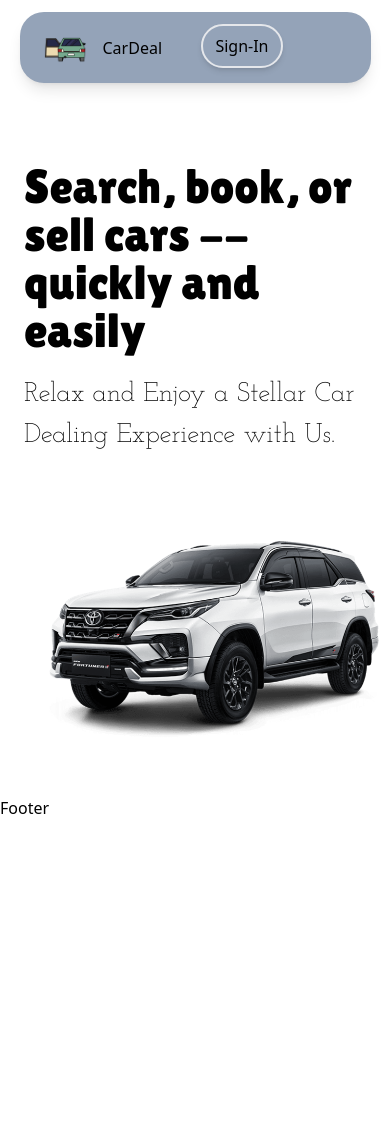
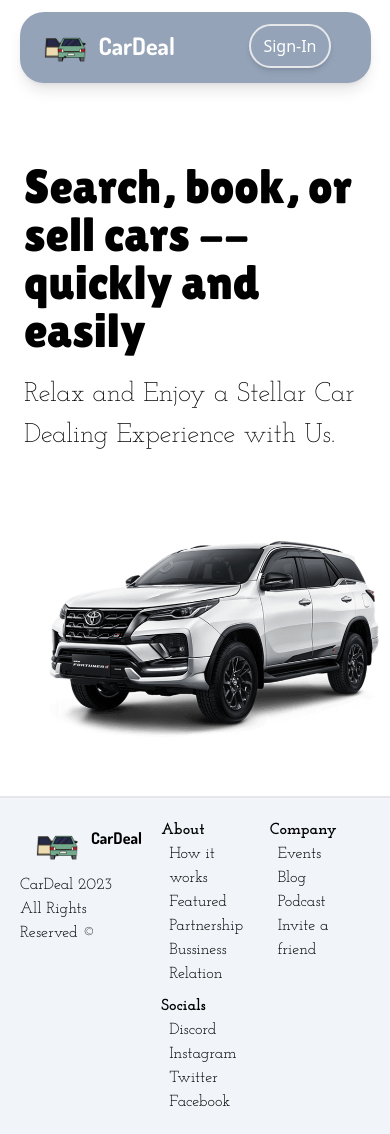
Before and after one commit to NeilJoseph019/CarDealerApp, a Next.js app in the folder car_dealer_app/: page / in a window 390 px wide. Before the commit the page ends 844 px from the top, so only its background shows below. Built offline with nearby package versions, Linux system fonts and the light colour scheme.

Commit message:
Completed Footer

```diff
--- /dev/null
+++ b/car_dealer_app/components/button/Button.tsx
@@ -0,0 +1,9 @@
+import React from 'react'
+
+const Button = () => {
+  return (
+    <div>Button</div>
+  )
+}
+
+export default Button
--- a/car_dealer_app/components/footer/Footer.tsx
+++ b/car_dealer_app/components/footer/Footer.tsx
@@ -1,8 +1,43 @@
 import React from 'react'
+import Image from 'next/image'
+import Link from 'next/link'
+
+import { footerLinks } from '@/constants'
 
 const Footer = () => {
   return (
-    <div>Footer</div>
+    <footer className='border-t-2 border-gray-200 bg-slate-100 p-2 font-paragraphs'>
+      <div className='p-3 flex justify-between'>
+
+        <div className=''>
+          <div className='flex ml-4 '>
+              <Image src={'/car-256.png'} alt='Car logo' height={55} width={55} />
+              <h1 className='mt-2 font-logo font-bold text-[1rem] md:text-[1.5rem] text-black'>CarDeal</h1>
+          </div>
+          <div className='font-paragraphs '>
+            <p> CarDeal 2023</p>
+            <p>All Rights Reserved &copy;</p>
+          </div>
+        </div>
+
+        <div className='ml-7 grid grid-cols-2 md:grid-cols-3 gap-2 md:gap-8 '>
+          {
+            footerLinks.map(link =>(
+              <div className='flex flex-col flex-wrap'>
+                <p className='font-bold'> {link.title} </p>
+                {
+                  link.links.map(links =>(
+                    <Link href={links.url} className='hover:bg-slate-200 rounded-[1rem] px-2' >{links.title}</Link>
+                  ))
+                }
+              </div>
+            ))
+          }
+
+        </div>
+
+      </div>
+    </footer>
   )
 }
 
--- /dev/null
+++ b/car_dealer_app/components/logo/Logo.tsx
@@ -0,0 +1,9 @@
+import React from 'react'
+
+const Logo = () => {
+  return (
+    <div>Logo</div>
+  )
+}
+
+export default Logo
--- a/car_dealer_app/components/navbar/Navbar.tsx
+++ b/car_dealer_app/components/navbar/Navbar.tsx
@@ -8,10 +8,10 @@ const Navbar = () => {
       <div className={styles.nav}>
         <div className='flex ml-4 '>
             <Image src={'/car-256.png'} alt='Car logo' height={55} width={55}/>
-            <h1 className='ml-1 mt-4'>CarDeal</h1>
+            <h1 className='mt-2 font-logo font-bold text-[1.5rem] text-white'>CarDeal</h1>
         </div>
-        <div className='mr-[5rem] mt-1'>
-          <button className='border-2 px-3 py-2 rounded-[1.5rem] hover:bg-slate-300 shadow-md'>
+        <div className='mr-[2rem] mt-1'>
+          <button className='border-2 px-3 py-2 rounded-[1.5rem] text-white hover:bg-slate-300 hover:text-black shadow-md'>
             Sign-In
           </button>
         </div>
--- /dev/null
+++ b/car_dealer_app/constants/index.ts
@@ -0,0 +1,101 @@
+export const manufacturers = [
+    "Acura",
+    "Alfa Romeo",
+    "Aston Martin",
+    "Audi",
+    "Bentley",
+    "BMW",
+    "Buick",
+    "Cadillac",
+    "Chevrolet",
+    "Chrysler",
+    "Citroen",
+    "Dodge",
+    "Ferrari",
+    "Fiat",
+    "Ford",
+    "GMC",
+    "Honda",
+    "Hyundai",
+    "Infiniti",
+    "Jaguar",
+    "Jeep",
+    "Kia",
+    "Lamborghini",
+    "Land Rover",
+    "Lexus",
+    "Lincoln",
+    "Maserati",
+    "Mazda",
+    "McLaren",
+    "Mercedes-Benz",
+    "MINI",
+    "Mitsubishi",
+    "Nissan",
+    "Porsche",
+    "Ram",
+    "Rolls-Royce",
+    "Subaru",
+    "Tesla",
+    "Toyota",
+    "Volkswagen",
+    "Volvo",
+  ];
+
+export const yearsOfProduction = [
+    { title: "Year", value: "" },
+    { title: "2015", value: "2015" },
+    { title: "2016", value: "2016" },
+    { title: "2017", value: "2017" },
+    { title: "2018", value: "2018" },
+    { title: "2019", value: "2019" },
+    { title: "2020", value: "2020" },
+    { title: "2021", value: "2021" },
+    { title: "2022", value: "2022" },
+    { title: "2023", value: "2023" },
+  ];
+
+export const fuels = [
+    {
+      title: "Fuel",
+      value: "",
+    },
+    {
+      title: "Gas",
+      value: "Gas",
+    },
+    {
+      title: "Electricity",
+      value: "Electricity",
+    },
+  ];
+
+export const footerLinks = [
+    {
+      title: "About",
+      links: [
+        { title: "How it works", url: "/" },
+        { title: "Featured", url: "/" },
+        { title: "Partnership", url: "/" },
+        { title: "Bussiness Relation", url: "/" },
+      ],
+    },
+    {
+      title: "Company",
+      links: [
+        { title: "Events", url: "/" },
+        { title: "Blog", url: "/" },
+        { title: "Podcast", url: "/" },
+        { title: "Invite a friend", url: "/" },
+      ],
+    },
+    {
+      title: "Socials",
+      links: [
+        { title: "Discord", url: "/" },
+        { title: "Instagram", url: "/" },
+        { title: "Twitter", url: "/" },
+        { title: "Facebook", url: "/" },
+      ],
+    },
+  ];
```
